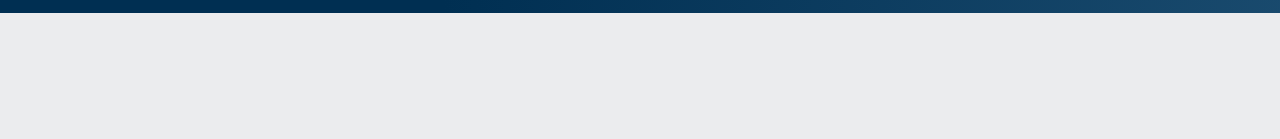
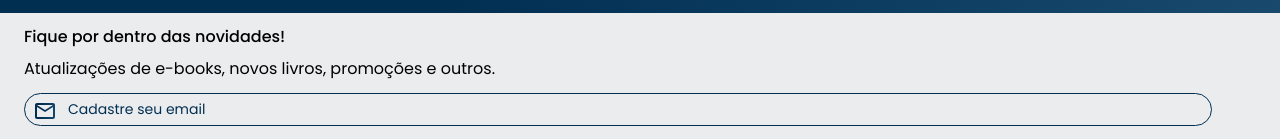
Before and after one commit to gbranco0211/alurabooks_portifolio, a plain HTML site: page index.html in a window 1280 px wide. Shown: the part 2450-2589 px from the top of the page. Before the commit the page ends 2463 px from the top, so only its background shows below. Drawn offline with nearby package versions, Linux system fonts and the light colour scheme.

Commit message:
Update Commit
Construção da ultima parte antes do footer

```diff
--- a/index.html
+++ b/index.html
@@ -142,6 +142,11 @@
             <li class="lista__item"><a href="#" class="lista__link">Java</a></li>
         </ul>
     </section>
+    <section class="contato">
+        <h2 class="contato__titulo">Fique por dentro das novidades!</h2>
+        <p class="contato__texto">Atualizações de e-books, novos livros, promoções e outros.</p>
+        <input type="email" class="contato__email" placeholder="Cadastre seu email">
+    </section>
     <footer>
 
     </footer>
--- /dev/null
+++ b/styles/contato.css
@@ -0,0 +1,37 @@
+.contato{
+    display: flex;
+    flex-direction: column;
+    margin: 1em 1.5em;
+}
+
+.contato__titulo{
+    color: var(--cor-gradiente);
+    font-weight: 500;
+    margin-bottom: 1em;
+}
+
+.contato__texto{
+    color: var(--cor-gradiente);
+    margin-bottom: 1em;
+
+}
+
+.contato__email{
+    background-color: transparent;
+    width: 95%;
+    padding: 0.6em;
+    border: 1px solid var(--cor-da-fonte2);
+    border-radius: 24px;
+    color: var(--cor-branco);
+    text-align: center;
+}
+
+.contato__email::placeholder{
+    font-family: var(--fonte);
+    font-size: 14px;
+    font-weight: 400;
+    color: var(--cor-da-fonte2);
+    text-align: start;
+    padding-left: 2.5em;
+    background: url("../assets/main/Email.svg") no-repeat;
+}
--- a/styles/styles.css
+++ b/styles/styles.css
@@ -3,6 +3,7 @@
 @import url("banner.css");
 @import url("carrossel.css");
 @import url("topico.css");
+@import url("contato.css");
 
 :root{
     --cor-de-fundo: #EBECEE;
```
Also changed, not shown: assets/main/Email.svg (added).
